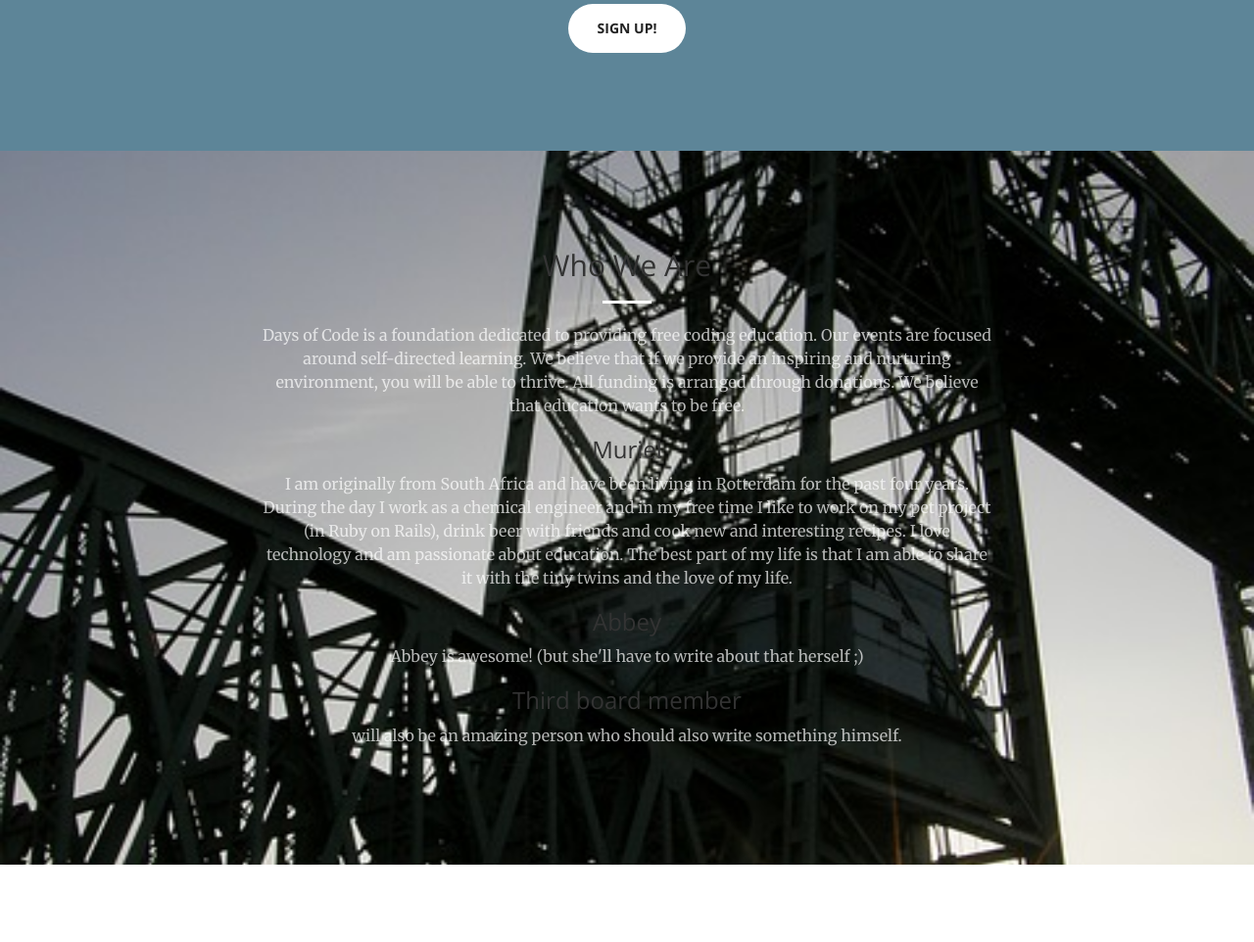
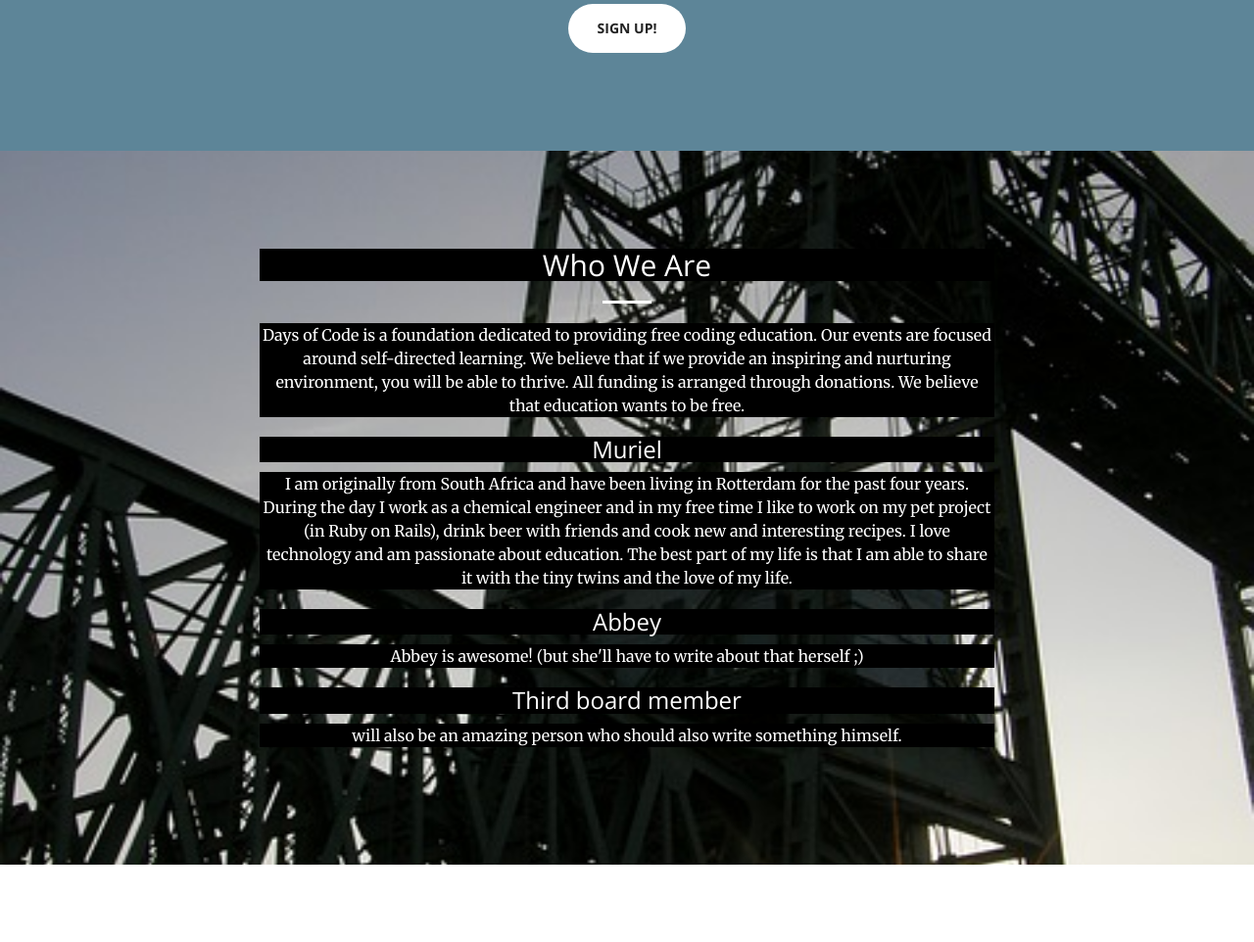
Before and after one commit to abbeywaldron/daysofcode, a PHP site: page /main.html in a window 1280 px wide. Shown: the part 1534-2496 px from the top of the page at 98% size. Run offline with PHP 8.4, Linux system fonts and the light colour scheme.

Commit message:
now with correct css...

```diff
--- a/css/creative.css
+++ b/css/creative.css
@@ -213,7 +213,7 @@ header {
     -o-background-size: cover;
 }
 
-.who p h3 h2{
+.who p, .who h3, .who h2{
      color: white;
      background-color: black;
 }
```
